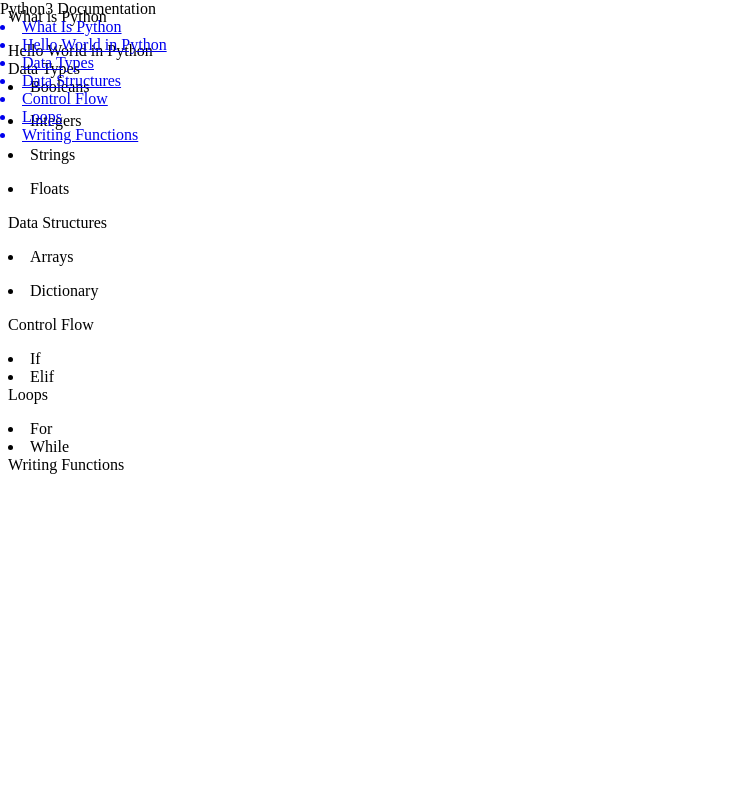
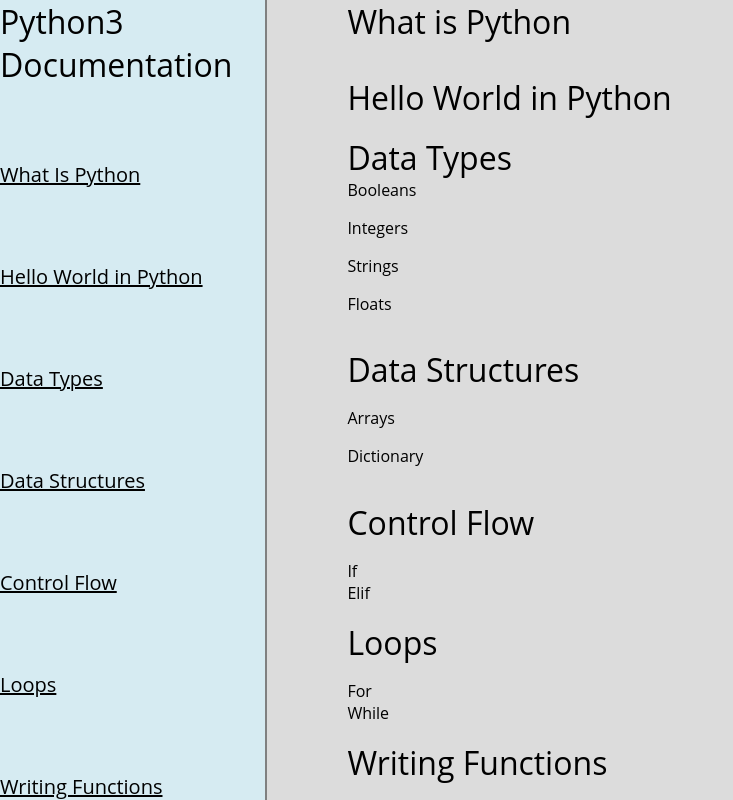
Before and after one commit to jvrobinho/techdocs, a plain HTML site: page src/index.html in a window 1280 px wide. Shown: the whole page, without its empty margins (0-733 px from the left). Drawn offline with Linux system fonts and the light colour scheme.

Commit message:
Updates design

```diff
--- a/css/main.css
+++ b/css/main.css
@@ -1,7 +1,69 @@
-@media only screen and (min-width: 800px){
-    #navbar{
-        position: absolute;
+* {
+    font-family: 'Open Sans'
+}
+
+html {
+    margin: 0;
+    height: 100%;
+    width: 100%
+}
+
+a {
+    color: black;
+}
+
+a:hover {
+    color: rgba(13, 34, 41, 0.5);
+}
+
+header {
+    font-size: 2rem;
+}
+
+nav {
+    background-color: rgba(173, 216, 230, 0.5);
+}
+
+.nav-link {
+    font-size: 1.25rem;
+}
+
+#main-doc {
+    background-color: gainsboro;
+    width: 100%;
+}
+
+li {
+    list-style-type: none;
+}
+
+
+@media only screen and (min-width: 800px) {
+    body {
+        display: flex;
+        flex-direction: row;
+        height: 100%;
+        margin: 0;
+    }
+
+    #main-doc {
+        display: flex;
+        flex-direction: column;
+        justify-content: space-between;
+        padding-left: 5em;
+    }
+
+    #navbar {
+        display: flex;
+        flex-direction: column;
+        justify-content: space-between;
+        position: relative;
         left: 0;
         top: 0;
+
+        /* padding-right: 0.625em; */
+        border-right: 2px solid grey;
     }
+
+
 }
```
